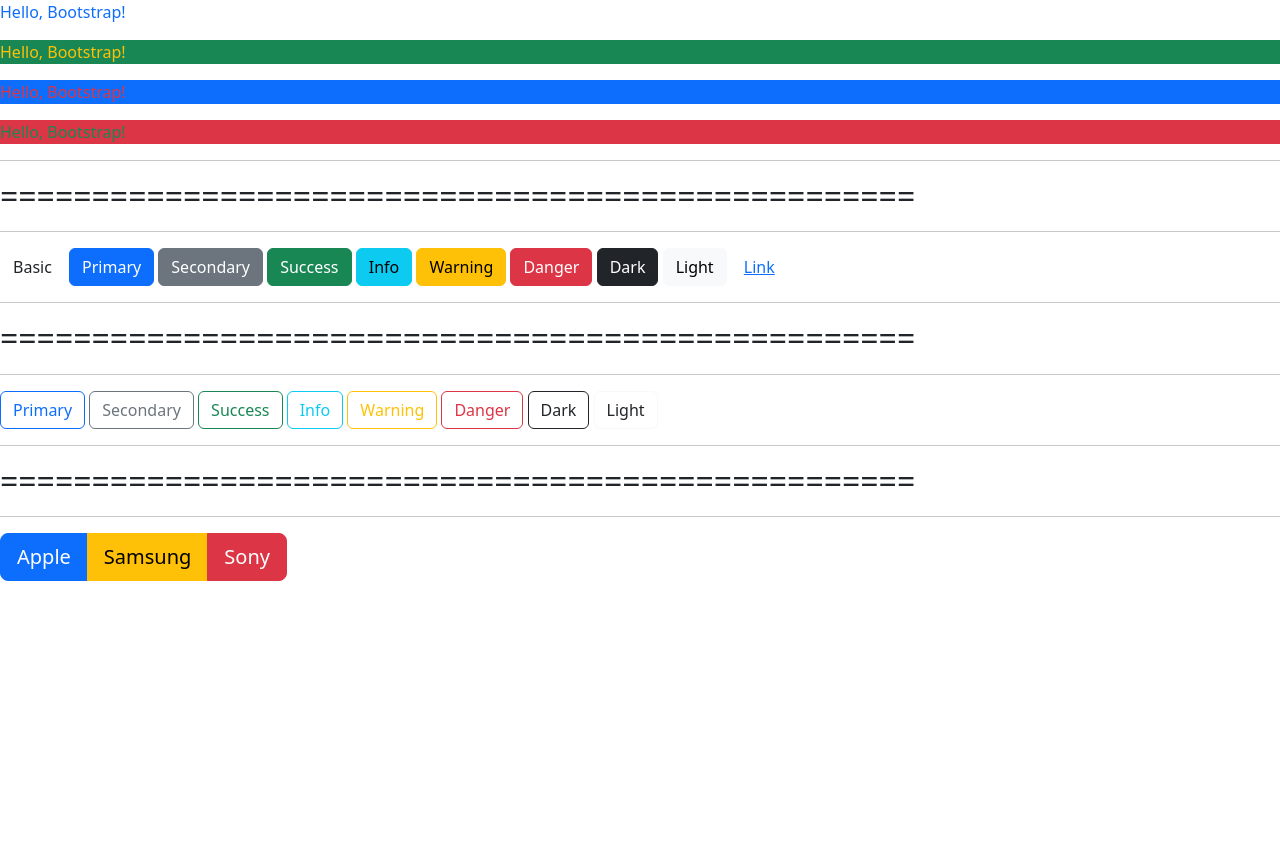
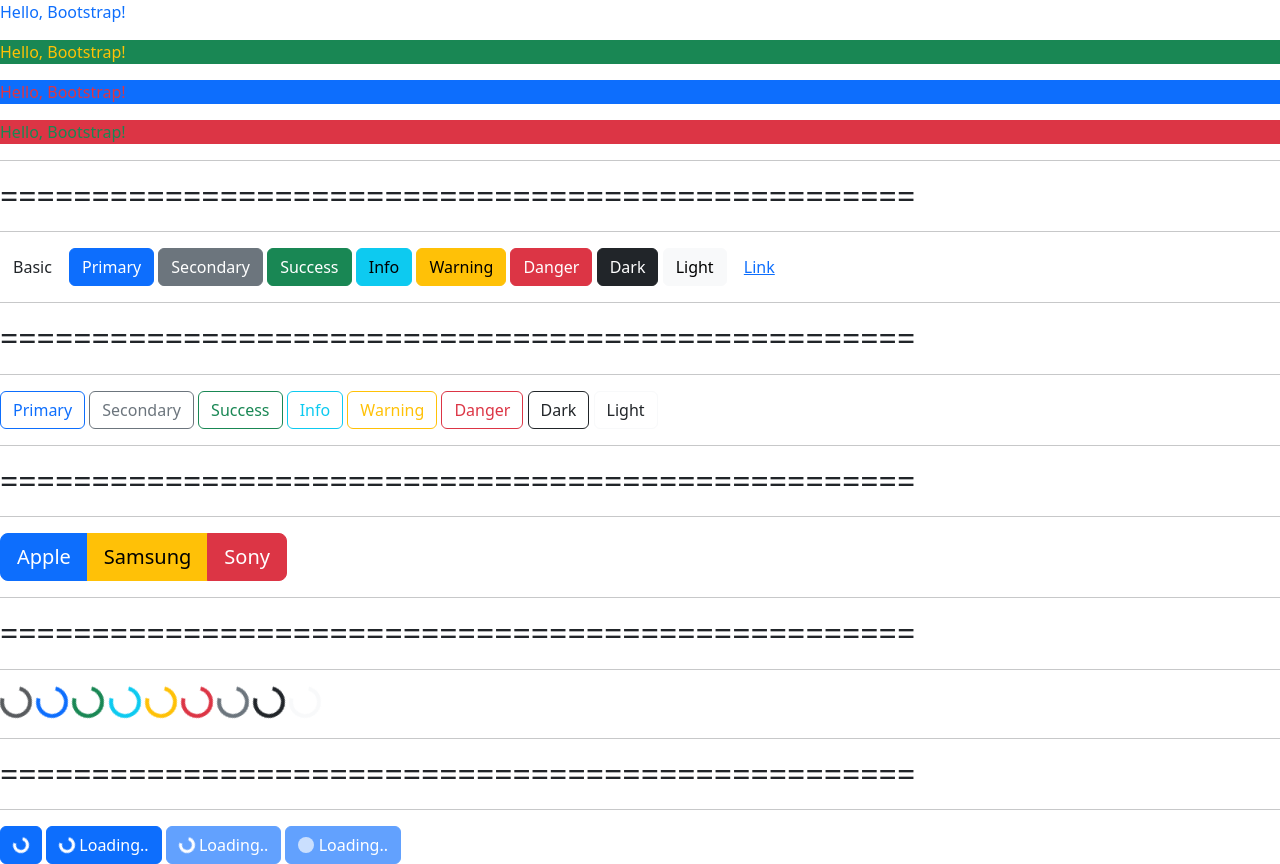
Before and after one commit to Himanshu-Sharma713/Bootstrap, a plain HTML site: page Day-1/index.html in a window 1280 px wide. Before the commit the page ends 800 px from the top, so only its background shows below. Drawn offline with nearby package versions, Linux system fonts and the light colour scheme.

Commit message:
update phase four

```diff
--- a/Day-1/index.html
+++ b/Day-1/index.html
@@ -52,5 +52,42 @@
       <button type="button" class="btn btn-warning">Samsung</button>
       <button type="button" class="btn btn-danger">Sony</button>
     </div>
+
+    <hr />
+    <h2>==================================================</h2>
+    <hr />
+
+    <div class="spinner-border text-muted"></div>
+    <div class="spinner-border text-primary"></div>
+    <div class="spinner-border text-success"></div>
+    <div class="spinner-border text-info"></div>
+    <div class="spinner-border text-warning"></div>
+    <div class="spinner-border text-danger"></div>
+    <div class="spinner-border text-secondary"></div>
+    <div class="spinner-border text-dark"></div>
+    <div class="spinner-border text-light"></div>
+
+    <hr />
+    <h2>==================================================</h2>
+    <hr />
+
+    <button class="btn btn-primary">
+      <span class="spinner-border spinner-border-sm"></span>
+    </button>
+
+    <button class="btn btn-primary">
+      <span class="spinner-border spinner-border-sm"></span>
+      Loading..
+    </button>
+
+    <button class="btn btn-primary" disabled>
+      <span class="spinner-border spinner-border-sm"></span>
+      Loading..
+    </button>
+
+    <button class="btn btn-primary" disabled>
+      <span class="spinner-grow spinner-grow-sm"></span>
+      Loading..
+    </button>
   </body>
 </html>
```
